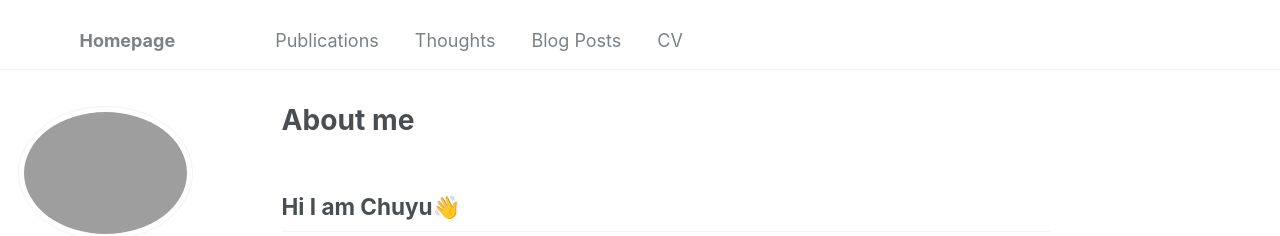
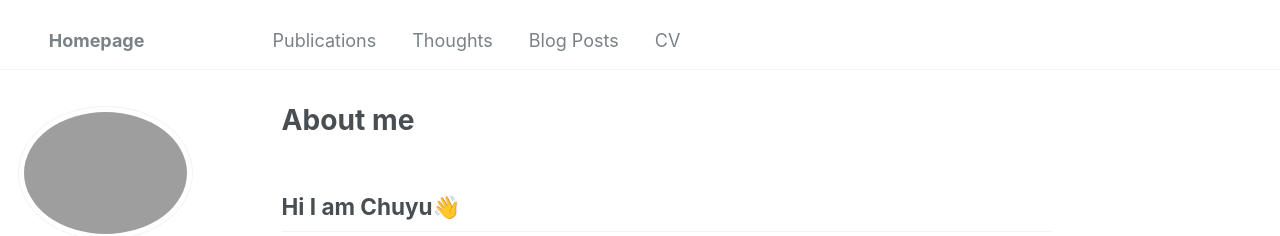
Before and after one commit to ChuyuWang949/ChuyuWang.github.io, a Jekyll site: the page built from _pages/about.md, in a window 1280 px wide. Shown: the top 236 px of the page. Built offline with Jekyll 4.4.1, drawn with Linux system fonts in a browser that asks for light colours.

Commit message:
Update _masthead.scss

```diff
--- a/_sass/_masthead.scss
+++ b/_sass/_masthead.scss
@@ -52,8 +52,8 @@
   white-space: nowrap;
 
   &--lg {
-       padding-left:  4.8vw;
-       padding-right: 5vw;
+       padding-left:  2.4vw;
+       padding-right: 7.2vw;
     font-weight: 700;
   }
 }
```
